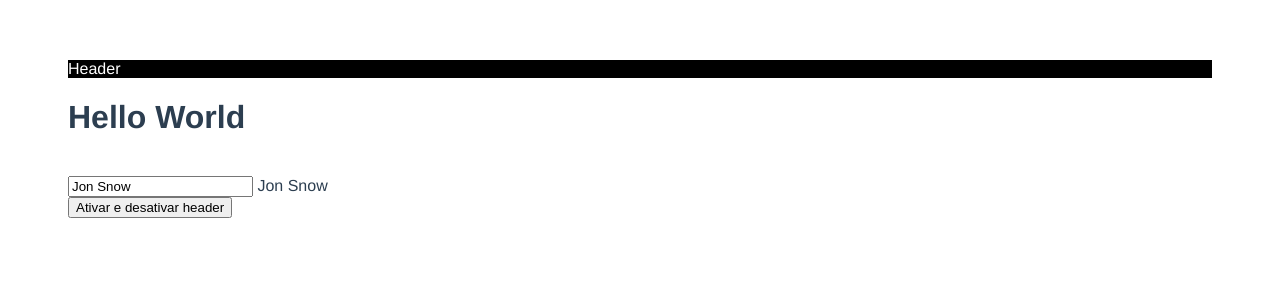
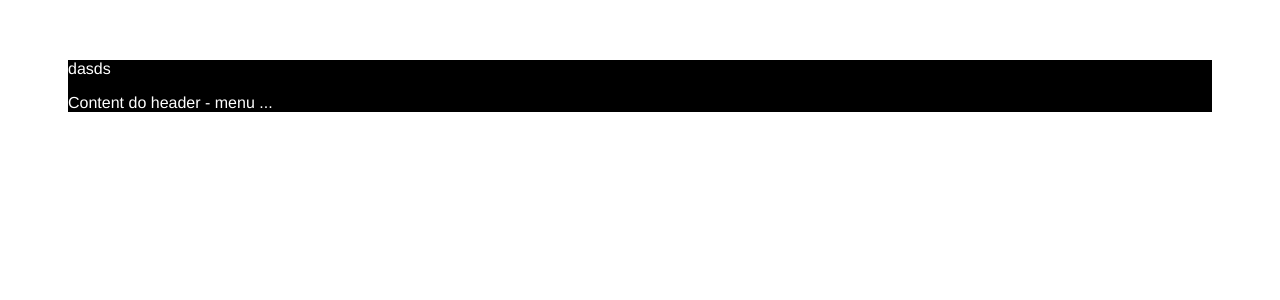
Before and after one commit to rg3915/vuejs3-intro-course, a Vue app in the folder app/: page / in a window 1280 px wide. Shown: the top 300 px of the page. Built offline with nearby package versions, Linux system fonts and the light colour scheme.

Commit message:
componente slot

```diff
--- a/app/src/App.vue
+++ b/app/src/App.vue
@@ -1,17 +1,12 @@
 <template>
     <div>
-        <TheHeader v-if="showHeader" />
-        <h1>Hello World</h1>
-        <br>
-        <input
-            v-model="name"
-            type="text"
-        >
-        {{ name }} <br>
+        <TheHeader>
+            <template v-slot:description>
+                <p>dasds</p>
+            </template>
 
-        <button @click="showHeader = !showHeader">
-            Ativar e desativar header
-        </button>
+            Content do header - menu ...
+        </TheHeader>
     </div>
 </template>
 
@@ -22,61 +17,17 @@ export default {
     components: { TheHeader },
     data() {
         return {
-            name: 'Jon Snow',
-            showHeader: true,
         }
     },
-    // Criação
-        // Preparar o componente
-        // Ajax, inicializar algumas variáveis
-        // Não tem acesso ao template (DOM)
-    // Montagem
-        // Inicializar um lib externa (new Lib())
-        // Precisa de acesso ao template (DOM)
-        // Tem acesso ao template (DOM)
-    // Atualização
-        // Debug
-        // Update
-    // Desmontagem
-        // Remover tudo o que for ncessário (lib->destroy())
-        // para liberar memória
-
-    // HOOKS
-    // beforeUpdate() {
-    //     console.log('beforeUpdate', this.name);
-    // },
-    // updated() {
-    //     console.log('updated', this.name);
-    // },
-    // beforeCreate() {
-    //     console.log('beforeCreate');
-    //     console.log('Estado:', this.name);
-    //     console.log('DOM:', this.$el);
-    // },
-    // created() {
-    //     console.log('created');
-    //     console.log('Estado:', this.name);
-    //     console.log('DOM:', this.$el);
-    // },
-    // beforeMount() {
-    //     console.log('beforeMount');
-    //     console.log('Estado:', this.name);
-    //     console.log('DOM:', this.$el);
-    // },
-    // mounted() {
-    //     console.log('mounted');
-    //     console.log('Estado:', this.name);
-    //     console.log('DOM:', this.$el);
-    // },
-
-    watch: {
-    },
-
-    computed: {
-    },
-
-    methods: {
-    }
+    beforeUpdate() {},
+    updated() {},
+    beforeCreate() {},
+    created() {},
+    beforeMount() {},
+    mounted() {},
+    watch: {},
+    computed: {},
+    methods: {}
 }
 </script>
 
--- a/app/src/components/TheHeader.vue
+++ b/app/src/components/TheHeader.vue
@@ -1,12 +1,26 @@
 <template>
     <header class="header">
-        Header
+        <h1
+            v-if="$slots.title"
+            class="title">
+            <slot name="title" />
+        </h1>
+
+        <div class="description">
+            <slot name="description" />
+        </div>
+
+        <div class="content">
+            <slot />
+        </div>
     </header>
 </template>
 
 <script>
     export default {
-
+        mounted() {
+            console.log(this.$slots);
+        }
     }
 </script>
 
```
